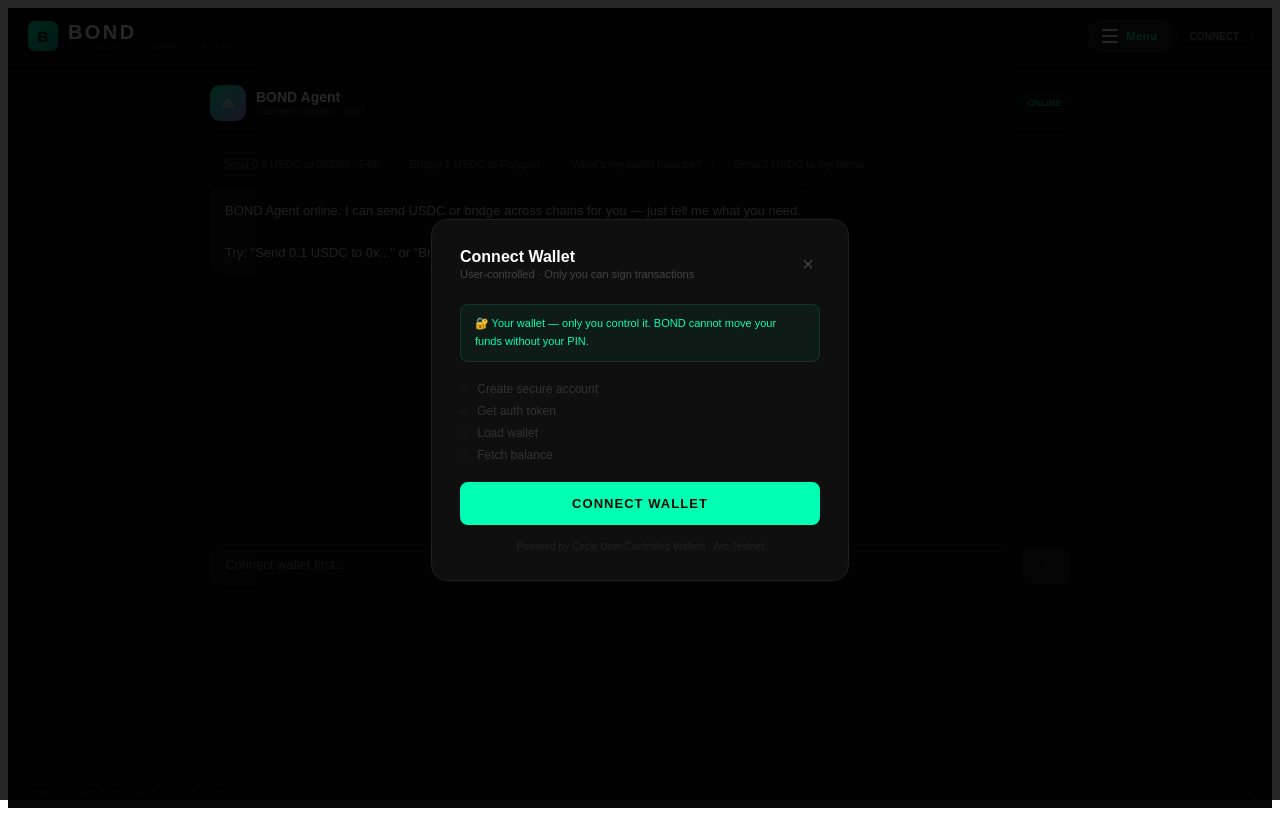
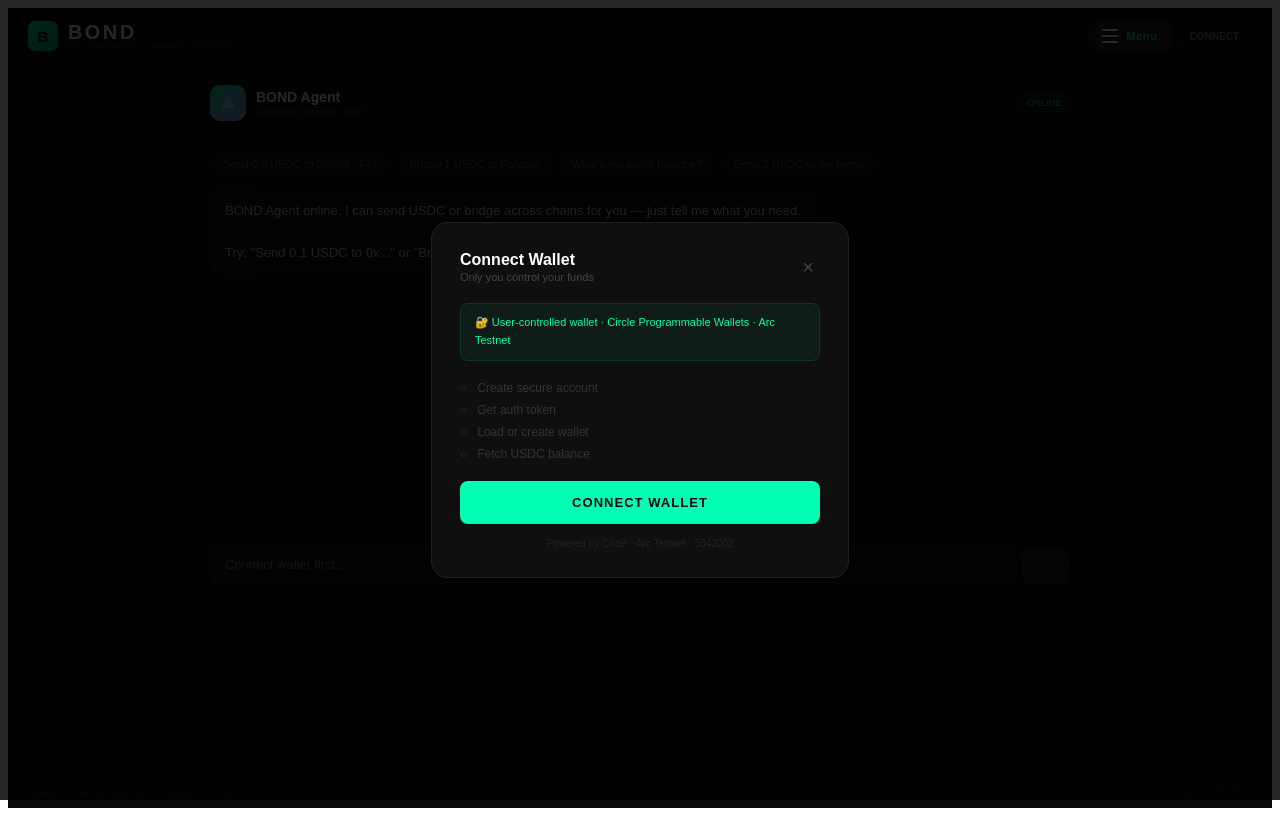
Before and after one commit to arpdoul/bond-app, a React (Vite) app: page / in a window 1280 px wide. Both pictures are taken after a click on the button "CONNECT". Built offline with nearby package versions, Linux system fonts and the light colour scheme.

Commit message:
fix: invalid API key, rewrite WalletModal standalone

```diff
--- a/src/WalletModal.jsx
+++ b/src/WalletModal.jsx
@@ -1,158 +1,175 @@
 import { useState } from "react";
-import { useCircleWallet } from "./useCircleWallet.js";
 
 export default function WalletModal({ onClose, onConnected }) {
-  const { connect, loading, error, status } = useCircleWallet();
-  const [step, setStep] = useState("idle");
-  const [localError, setLocalError] = useState("");
+  const [step, setStep]         = useState("idle");
+  const [status, setStatus]     = useState("");
+  const [localError, setError]  = useState("");
 
   const handleConnect = async () => {
     setStep("connecting");
-    setLocalError("");
+    setError("");
     try {
-      const result = await connect();
-      if (result?.challengeId) {
-        setStep("pin");
-        return;
+      // Step 1: App ID
+      setStatus("Checking config...");
+      const appRes = await fetch("/api/circle", {
+        method: "POST",
+        headers: { "Content-Type": "application/json" },
+        body: JSON.stringify({ action: "getAppId" }),
+      }).then(r => r.json());
+      if (!appRes?.appId) throw new Error("App not configured");
+
+      // Step 2: Create or reuse user
+      setStatus("Creating account...");
+      let userId = localStorage.getItem("bond_uid");
+      if (!userId) {
+        userId = "bond-" + crypto.randomUUID();
+        await fetch("/api/circle", {
+          method: "POST",
+          headers: { "Content-Type": "application/json" },
+          body: JSON.stringify({ action: "createUser", userId }),
+        });
+        localStorage.setItem("bond_uid", userId);
       }
-      if (result?.wallet || result?.userToken) {
+
+      // Step 3: Get token
+      setStatus("Authenticating...");
+      const tokenRes = await fetch("/api/circle", {
+        method: "POST",
+        headers: { "Content-Type": "application/json" },
+        body: JSON.stringify({ action: "getUserToken", userId }),
+      }).then(r => r.json());
+
+      const userToken = tokenRes?.data?.userToken;
+      if (!userToken) throw new Error("Auth failed: " + JSON.stringify(tokenRes));
+      localStorage.setItem("bond_utoken", userToken);
+
+      // Step 4: Check existing wallets
+      setStatus("Loading wallet...");
+      const walletsRes = await fetch("/api/circle", {
+        method: "POST",
+        headers: { "Content-Type": "application/json" },
+        body: JSON.stringify({ action: "getWallets", userToken }),
+      }).then(r => r.json());
+
+      let activeWallet = walletsRes?.data?.wallets?.[0];
+
+      // Step 5: Create wallet if none
+      if (!activeWallet) {
+        setStatus("Creating wallet...");
+        const walletRes = await fetch("/api/circle", {
+          method: "POST",
+          headers: { "Content-Type": "application/json" },
+          body: JSON.stringify({ action: "initWallet", userToken }),
+        }).then(r => r.json());
+        activeWallet = walletRes?.data?.wallets?.[0];
+
+        if (!activeWallet) {
+          // Retry fetch
+          const retry = await fetch("/api/circle", {
+            method: "POST",
+            headers: { "Content-Type": "application/json" },
+            body: JSON.stringify({ action: "getWallets", userToken }),
+          }).then(r => r.json());
+          activeWallet = retry?.data?.wallets?.[0];
+        }
+      }
+
+      if (!activeWallet) throw new Error("Could not create wallet. Try again.");
+
+      // Step 6: Save and get balance
+      localStorage.setItem("bond_wid",    activeWallet.id);
+      localStorage.setItem("bond_waddr",  activeWallet.address || activeWallet.id);
+
+      setStatus("Fetching balance...");
+      const balRes = await fetch("/api/circle", {
+        method: "POST",
+        headers: { "Content-Type": "application/json" },
+        body: JSON.stringify({ action: "getBalance", walletId: activeWallet.id, userToken }),
+      }).then(r => r.json());
+
+      const usdc = balRes?.data?.tokenBalances?.find(b => b.token?.symbol === "USDC");
+      const bal = usdc?.amount || "0.00";
+      localStorage.setItem("bond_wbal", bal);
+
       setStep("done");
-        setTimeout(() => onConnected(result), 800);
-      } else {
-        setStep("error");
-        setLocalError("Connection failed. Try again.");
-      }
+      setTimeout(() => onConnected({ wallet: activeWallet, userToken, balance: bal }), 800);
+
     } catch(e) {
       setStep("error");
-      setLocalError(e.message);
+      setError(e.message);
     }
   };
 
   const steps = [
-    "Create secure account",
-    "Get auth token",
-    "Load wallet",
-    "Fetch balance",
+    { label: "Create secure account",  done: ["Authenticating...","Loading wallet...","Creating wallet...","Fetching balance...","connected"].includes(status) },
+    { label: "Get auth token",          done: ["Loading wallet...","Creating wallet...","Fetching balance...","connected"].includes(status) },
+    { label: "Load or create wallet",   done: ["Fetching balance...","connected"].includes(status) },
+    { label: "Fetch USDC balance",      done: status === "connected" },
   ];
 
-  const statusIndex = {
-    "Checking config...": 0,
-    "Creating account...": 0,
-    "Loading account...": 0,
-    "Authenticating...": 1,
-    "Loading wallet...": 2,
-    "Creating wallet...": 2,
-    "Fetching balance...": 3,
-  }[status] ?? -1;
+  return (
+    <div style={{position:"fixed",inset:0,zIndex:1000,background:"rgba(0,0,0,0.85)",display:"flex",alignItems:"center",justifyContent:"center",padding:20}}>
+      <div style={{background:"#0f0f0f",border:"1px solid #1f1f1f",borderRadius:16,padding:28,width:"100%",maxWidth:360}}>
 
-  return (
-    <div style={{
-      position:"fixed",inset:0,zIndex:1000,
-      background:"rgba(0,0,0,0.85)",
-      display:"flex",alignItems:"center",justifyContent:"center",padding:20,
-    }}>
-      <div style={{
-        background:"#0f0f0f",border:"1px solid #1f1f1f",
-        borderRadius:16,padding:28,width:"100%",maxWidth:360,
-      }}>
-        <div style={{display:"flex",justifyContent:"space-between",marginBottom:24}}>
+        <div style={{display:"flex",justifyContent:"space-between",marginBottom:20}}>
           <div>
             <div style={{fontSize:16,fontWeight:700,color:"#fff"}}>Connect Wallet</div>
-            <div style={{fontSize:11,color:"#444",marginTop:2}}>
-              User-controlled · Only you can sign transactions
-            </div>
+            <div style={{fontSize:11,color:"#444",marginTop:2}}>Only you control your funds</div>
           </div>
           <button onClick={onClose} style={{background:"none",border:"none",color:"#444",fontSize:20,cursor:"pointer"}}>×</button>
         </div>
 
-        {/* User ownership notice */}
-        <div style={{
-          background:"rgba(0,255,178,0.05)",border:"1px solid #00FFB222",
-          borderRadius:8,padding:"10px 14px",marginBottom:20,
-          fontSize:11,color:"#00FFB2",lineHeight:1.6,
-        }}>
-          🔐 Your wallet — only you control it. BOND cannot move your funds without your PIN.
+        <div style={{background:"rgba(0,255,178,0.05)",border:"1px solid #00FFB222",borderRadius:8,padding:"10px 14px",marginBottom:20,fontSize:11,color:"#00FFB2",lineHeight:1.6}}>
+          🔐 User-controlled wallet · Circle Programmable Wallets · Arc Testnet
         </div>
 
-        {step === "idle" && (
         <div style={{marginBottom:20}}>
+          {step === "connecting" && (
+            <div style={{fontSize:12,color:"#00FFB2",textAlign:"center",marginBottom:14}}>{status}</div>
+          )}
           <div style={{display:"flex",flexDirection:"column",gap:8}}>
             {steps.map((s,i) => (
-                <div key={i} style={{display:"flex",alignItems:"center",gap:10,fontSize:12,color:"#333"}}>
-                  <span style={{color:"#222"}}>○</span>{s}
+              <div key={i} style={{display:"flex",alignItems:"center",gap:10,fontSize:12,
+                color: s.done ? "#00FFB2" : step==="connecting" && !s.done ? "#fff" : "#333"}}>
+                <span style={{color: s.done ? "#00FFB2" : "#333"}}>{s.done ? "✓" : "○"}</span>
+                {s.label}
               </div>
             ))}
           </div>
         </div>
-        )}
-
-        {step === "connecting" && (
-          <div style={{marginBottom:20}}>
-            <div style={{fontSize:12,color:"#00FFB2",textAlign:"center",marginBottom:16}}>
-              {status || "Connecting..."}
-            </div>
-            <div style={{display:"flex",flexDirection:"column",gap:8}}>
-              {steps.map((s,i) => (
-                <div key={i} style={{display:"flex",alignItems:"center",gap:10,fontSize:12,
-                  color: i < statusIndex ? "#00FFB2" : i === statusIndex ? "#fff" : "#333"}}>
-                  <span style={{color: i < statusIndex ? "#00FFB2" : i === statusIndex ? "#00FFB2" : "#222"}}>
-                    {i < statusIndex ? "✓" : i === statusIndex ? "◉" : "○"}
-                  </span>
-                  {s}
-                </div>
-              ))}
-            </div>
-          </div>
-        )}
-
-        {step === "pin" && (
-          <div style={{marginBottom:20,textAlign:"center"}}>
-            <div style={{fontSize:30,marginBottom:12}}>🔑</div>
-            <div style={{fontSize:14,color:"#fff",fontWeight:700,marginBottom:8}}>Set Your PIN</div>
-            <div style={{fontSize:12,color:"#555",lineHeight:1.6,marginBottom:16}}>
-              Circle will show a PIN setup screen. This PIN protects your wallet — only you know it.
-            </div>
-            <div style={{fontSize:11,color:"#333"}}>
-              Complete PIN setup in the Circle overlay, then return here.
-            </div>
-          </div>
-        )}
 
         {step === "done" && (
-          <div style={{marginBottom:20,textAlign:"center"}}>
-            <div style={{fontSize:40,marginBottom:12}}>✓</div>
+          <div style={{textAlign:"center",marginBottom:20}}>
+            <div style={{fontSize:36,marginBottom:8}}>✓</div>
             <div style={{fontSize:14,color:"#00FFB2",fontWeight:700}}>Wallet Connected!</div>
-            <div style={{fontSize:11,color:"#444",marginTop:8}}>
-              You own this wallet. Only you can authorize transactions.
-            </div>
+            <div style={{fontSize:11,color:"#444",marginTop:6}}>You own this wallet on Arc Testnet</div>
           </div>
         )}
 
         {(step === "error" || localError) && (
-          <div style={{marginBottom:20,padding:14,background:"rgba(255,107,53,0.08)",border:"1px solid #FF6B3533",borderRadius:8}}>
-            <div style={{fontSize:12,color:"#FF6B35",fontWeight:600,marginBottom:6}}>Failed</div>
-            <div style={{fontSize:11,color:"#cc5533",lineHeight:1.5}}>{localError || error}</div>
+          <div style={{marginBottom:16,padding:12,background:"rgba(255,107,53,0.08)",border:"1px solid #FF6B3533",borderRadius:8}}>
+            <div style={{fontSize:12,color:"#FF6B35",fontWeight:600,marginBottom:4}}>Connection Failed</div>
+            <div style={{fontSize:11,color:"#cc5533",lineHeight:1.5,wordBreak:"break-all"}}>{localError}</div>
           </div>
         )}
 
-        {step !== "done" && step !== "pin" && (
-          <button onClick={handleConnect} disabled={loading || step === "connecting"}
-            style={{
-              width:"100%",padding:"14px",
-              background: step === "error" ? "transparent" : "#00FFB2",
-              border: step === "error" ? "1px solid #FF6B35" : "none",
-              color: step === "error" ? "#FF6B35" : "#080808",
+        {step !== "done" && (
+          <button onClick={handleConnect} disabled={step === "connecting"}
+            style={{width:"100%",padding:"14px",
+              background: step==="error" ? "transparent" : "#00FFB2",
+              border: step==="error" ? "1px solid #FF6B35" : "none",
+              color: step==="error" ? "#FF6B35" : "#080808",
               borderRadius:8,fontSize:13,fontWeight:700,
               letterSpacing:"0.08em",textTransform:"uppercase",
-              cursor: loading ? "not-allowed" : "pointer",
-              opacity: loading ? 0.7 : 1,
+              cursor: step==="connecting" ? "not-allowed" : "pointer",
+              opacity: step==="connecting" ? 0.7 : 1,
             }}>
             {step === "connecting" ? "Connecting..." : step === "error" ? "Retry" : "Connect Wallet"}
           </button>
         )}
 
-        <div style={{textAlign:"center",marginTop:16,fontSize:10,color:"#222"}}>
-          Powered by Circle User-Controlled Wallets · Arc Testnet
+        <div style={{textAlign:"center",marginTop:14,fontSize:10,color:"#222"}}>
+          Powered by Circle · Arc Testnet · 5042002
         </div>
       </div>
     </div>
```
Lines whose indentation alone changed are shown as unchanged.
